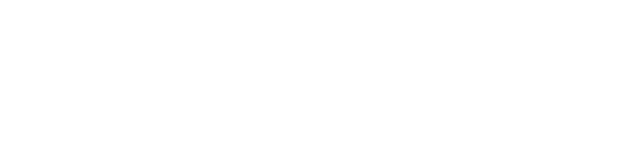
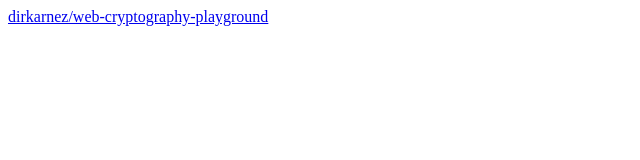
Before and after one commit to dirkarnez/web-cryptography-playground, a plain HTML site: page index.html in a window 1280 px wide. Shown: the whole page, without its empty margins (0-640 px from the left). Drawn offline with nearby package versions, Linux system fonts and the light colour scheme.

Commit message:
- update index.html

```diff
--- a/index.html
+++ b/index.html
@@ -7,6 +7,7 @@
   <script src="https://cdnjs.cloudflare.com/ajax/libs/crypto-js/4.1.1/crypto-js.min.js" integrity="sha512-E8QSvWZ0eCLGk4km3hxSsNmGWbLtSCSUcewDQPQWZF6pEU8GlT8a5fF32wOl1i8ftdMhssTrF/OhyGWwonTcXA==" crossorigin="anonymous" referrerpolicy="no-referrer"></script>
 </head>
 <body>
+    <a href="https://github.com/dirkarnez/web-cryptography-playground" target="_blank">dirkarnez/web-cryptography-playground</a><br>
     <script type="text/javascript">
       // Encrypt
       var ciphertext = CryptoJS.AES.encrypt('my secret message', 'secret key 123').toString();
```
Lines whose indentation alone changed are shown as unchanged.
